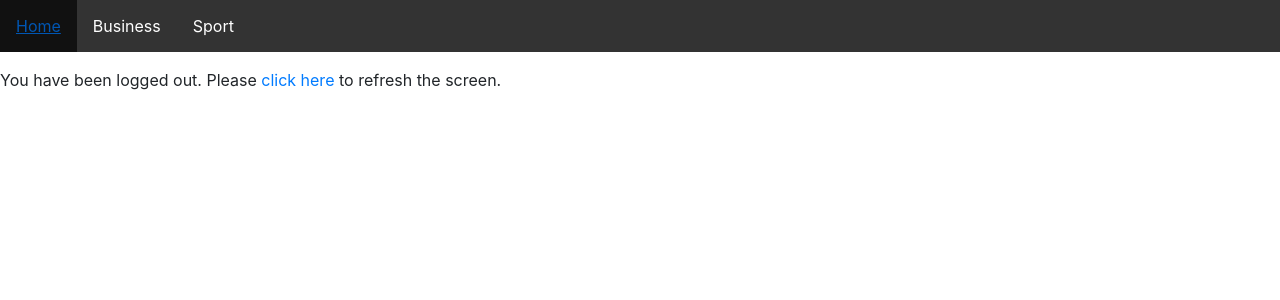
After one commit to geekkun/webn, a Django app: template theapp/templates/theapp/logout.html in a window 1280 px wide. The commit adds this page. Shown: the top 300 px of the page. Run offline with Django 3.2, Linux system fonts and the light colour scheme; the template is opened without the code that fills it, so the values that code supplies are empty; some libraries are stand-ins or nearby versions.

Commit message:
fixed news error! and added logout!

```diff
--- /dev/null
+++ b/theapp/templates/theapp/logout.html
@@ -0,0 +1,11 @@
+{% extends "theapp/base.html" %}
+
+{% block content %}
+
+<div class='main'>
+    You have been logged out.
+    Please <a href='/login/'>click here</a> to refresh the screen.
+    <br>
+    <br>
+</div>
+{% endblock %}
--- a/theapp/templates/theapp/news.html
+++ b/theapp/templates/theapp/news.html
@@ -1,4 +1,4 @@
-{% extends "base.html" %}
+{% extends "theapp/base.html" %}
 
 {% block content %}
     <h2>All news</h2>   {#  make changable  #}
--- a/theapp/views.py
+++ b/theapp/views.py
@@ -129,7 +129,7 @@ class NewsListView(generic.ListView):
     template_name = "news.html"
 
     def news(request):
-        template = loader.get_template('news.html')
+        template = loader.get_template('theapp/news.html')
         articles = Article.objects.all()
         context = {
             'articles': articles
@@ -137,7 +137,7 @@ class NewsListView(generic.ListView):
         return HttpResponse(template.render(context,request))
 
     def sport(request):
-        template = loader.get_template('news.html')
+        template = loader.get_template('theapp/news.html')
         articles = Article.objects.filter(category="Sport")
         context = {
             'articles': articles
@@ -145,7 +145,7 @@ class NewsListView(generic.ListView):
         return HttpResponse(template.render(context, request))
 
     def business(request):
-        template = loader.get_template('news.html')
+        template = loader.get_template('theapp/news.html')
         articles = Article.objects.filter(category='SP')
         context = {
             'articles': articles
```
Also changed, not shown: db.sqlite3.
